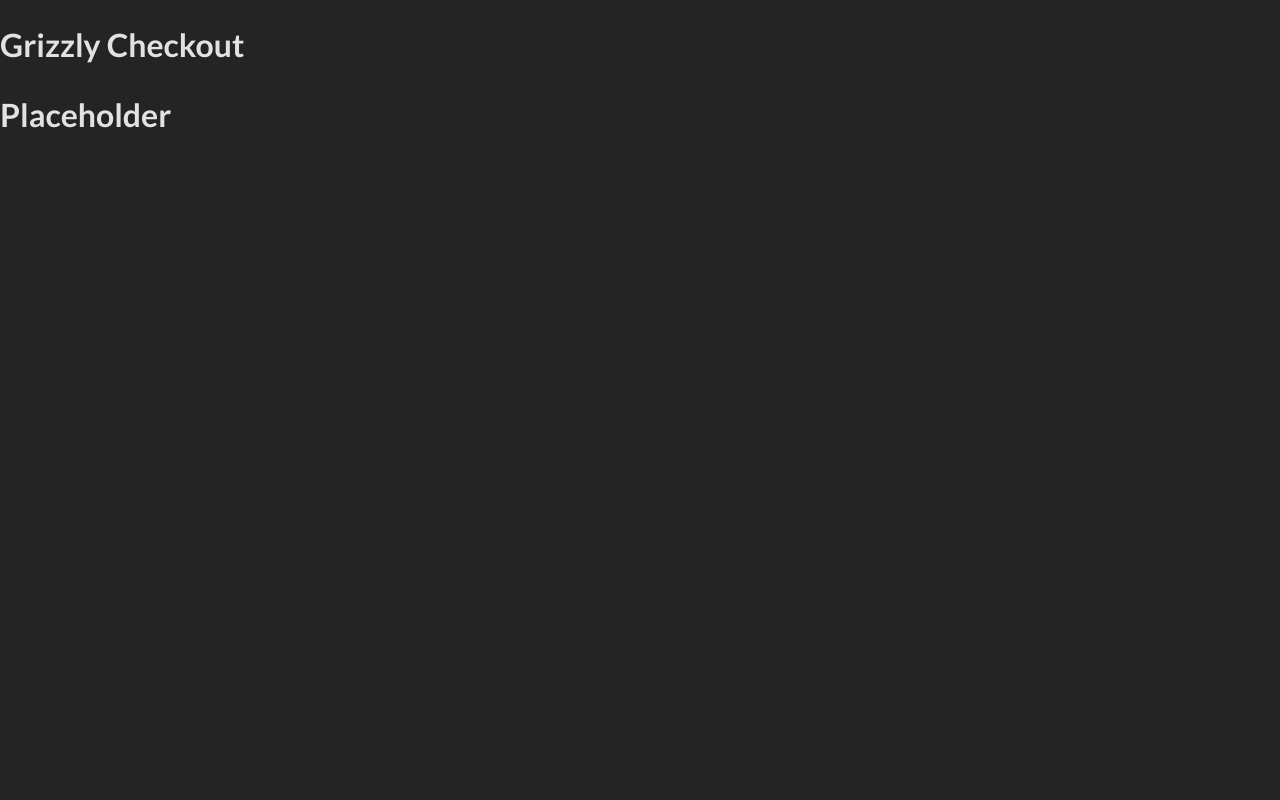
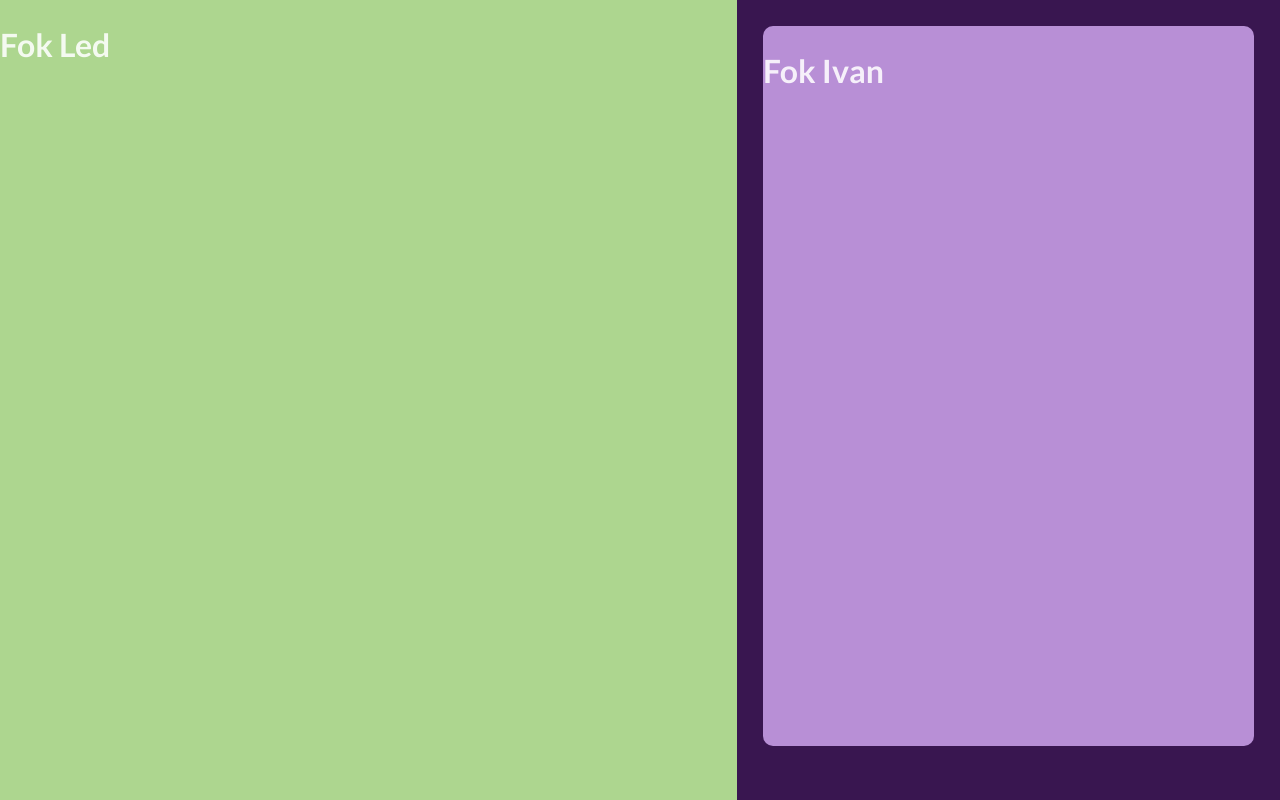
Before and after one commit to IkarosKurtz/Grizzly-Subscription, a React (Vite) app: page / in a window 1280 px wide. Built offline with nearby package versions, Linux system fonts and the light colour scheme.

Commit message:
feat: :sparkles: ya esta la base de la pagina

```diff
--- a/src/App.css
+++ b/src/App.css
@@ -2,3 +2,24 @@
   width: 100%;
   min-height: 100vh;
 }
+.mainContainer{
+  display: flex;
+  flex-direction: row;
+  width: 100%;
+  height: 100vh;
+  background-color: var(--background-800);
+}
+.form{
+  display: flex;
+  width: 60%;
+  background-color: var(--secondary-300);
+  height: 100%;
+}
+.selectPlan{
+  display: flex;
+  width: 40%;
+  background-color: var(--primary-300);
+  height: 90%;
+  margin: 2%;
+  border-radius: 10px;
+}
--- a/src/App.tsx
+++ b/src/App.tsx
@@ -4,8 +4,14 @@ import { Placeholder } from './components/Placeholder/Placeholder'
 function App() {
   return (
     <>
-      <h1>Grizzly Checkout</h1>
-      <Placeholder />
+      <div className="mainContainer">
+        <div className="form">
+          <h1>Fok Led</h1>
+        </div>
+        <div className="selectPlan">
+          <h1>Fok Ivan</h1>
+        </div>
+      </div>
     </>
   )
 }
--- a/src/index.css
+++ b/src/index.css
@@ -11,6 +11,68 @@
   text-rendering: optimizeLegibility;
   -webkit-font-smoothing: antialiased;
   -moz-osx-font-smoothing: grayscale;
+
+  --text-50: #f4ecf8;
+--text-100: #e9d9f2;
+--text-200: #d3b4e4;
+--text-300: #bc8ed7;
+--text-400: #a668ca;
+--text-500: #9042bd;
+--text-600: #733597;
+--text-700: #562871;
+--text-800: #3a1b4b;
+--text-900: #1d0d26;
+--text-950: #0e0713;
+
+--background-50: #f4ebf9;
+--background-100: #e8d7f4;
+--background-200: #d2afe9;
+--background-300: #bb88dd;
+--background-400: #a460d2;
+--background-500: #8e38c7;
+--background-600: #712d9f;
+--background-700: #552277;
+--background-800: #391650;
+--background-900: #1c0b28;
+--background-950: #0e0614;
+
+--primary-50: #f3ecf8;
+--primary-100: #e7daf1;
+--primary-200: #d0b4e4;
+--primary-300: #b88fd6;
+--primary-400: #a169c9;
+--primary-500: #8944bb;
+--primary-600: #6e3696;
+--primary-700: #522970;
+--primary-800: #371b4b;
+--primary-900: #1b0e25;
+--primary-950: #0e0713;
+
+--secondary-50: #f1f8ec;
+--secondary-100: #e4f1da;
+--secondary-200: #c8e3b5;
+--secondary-300: #add68f;
+--secondary-400: #91c86a;
+--secondary-500: #76ba45;
+--secondary-600: #5e9537;
+--secondary-700: #477029;
+--secondary-800: #2f4a1c;
+--secondary-900: #18250e;
+--secondary-950: #0c1307;
+
+--accent-50: #ecf8f3;
+--accent-100: #daf1e7;
+--accent-200: #b4e4cf;
+--accent-300: #8fd6b7;
+--accent-400: #69c99f;
+--accent-500: #44bb87;
+--accent-600: #36966c;
+--accent-700: #297051;
+--accent-800: #1b4b36;
+--accent-900: #0e251b;
+--accent-950: #07130e;
+
+
 }
 
 body {
```
